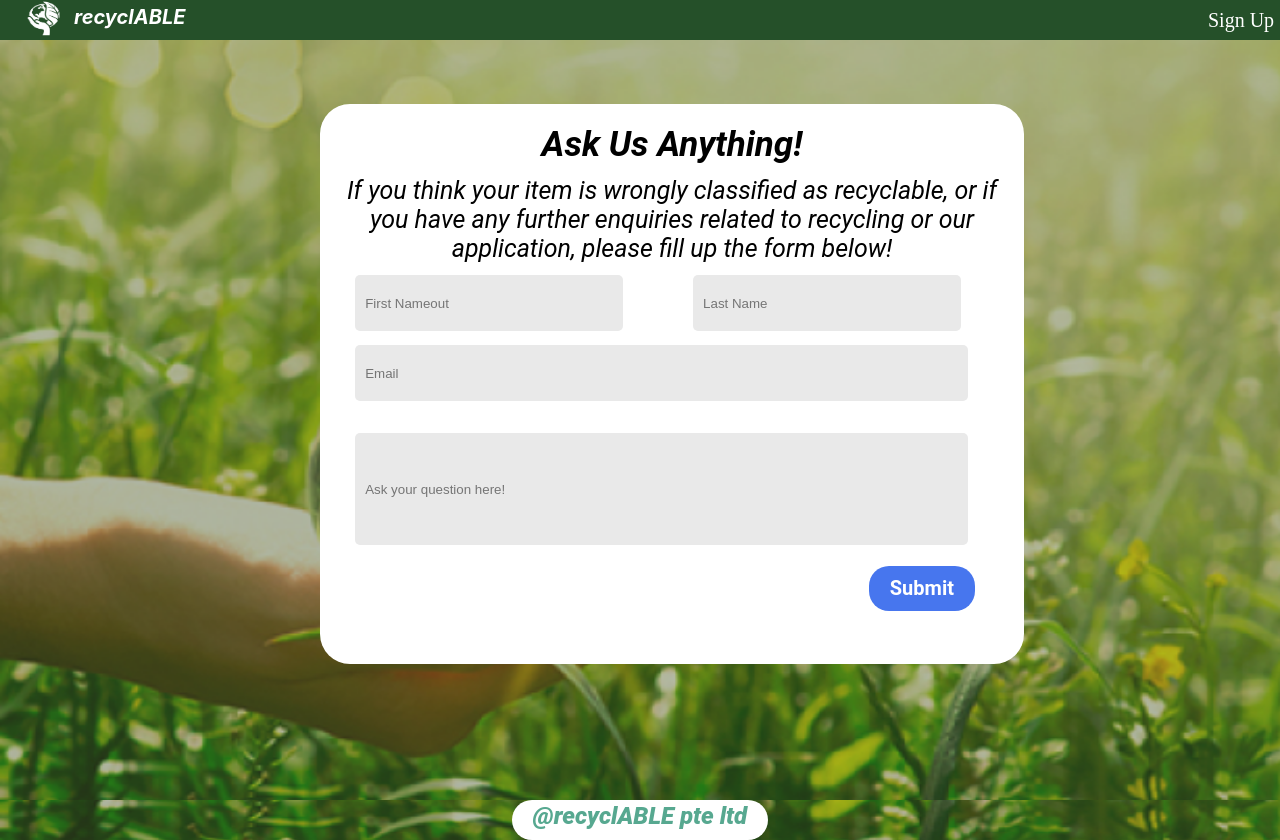
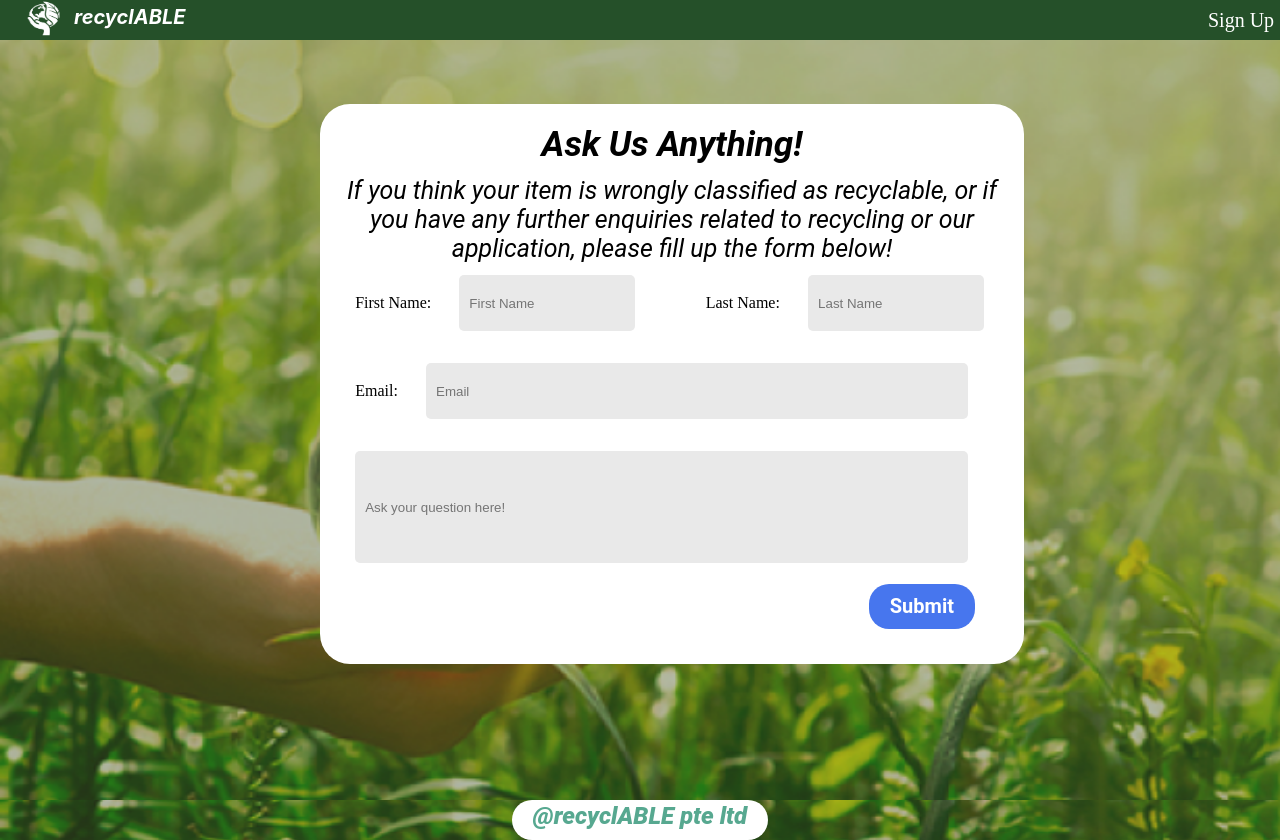
Before and after one commit to IzhakJames/recyclAble, a Vue app: page /contact_us in a window 1280 px wide. Shown: the top 840 px of the page. Built offline with nearby package versions, Linux system fonts and the light colour scheme; no server answers.

Commit message:
different contact_us form for users and non-users

```diff
--- a/src/components/ContactUs.vue
+++ b/src/components/ContactUs.vue
@@ -3,11 +3,14 @@
     <div id="rectangle">
         <h1>Ask Us Anything!</h1>
         <p>If you think your item is wrongly classified as recyclable, or if you have any further enquiries related to recycling or our application, please fill up the form below!</p>
-
-        <input v-show="this.loggedOut" v-model="question.Fname" type="text" id="fname" name="fname" placeholder="First Nameout">
+        <label id="fnLabel">First Name:</label>
+        <input v-show="this.loggedOut" v-model="question.Fname" type="text" id="fname" name="fname" placeholder="First Name">
         <input v-show="!this.loggedOut" v-model="this.question.Fname" type="text" id="fname" name="fname">
-        <input v-model="question.Lname" type="text" id="lname" name="lname" placeholder="Last Name"><br>
-        <input v-show="this.loggedOut" v-model="question.Email" type="text" id="email" name="email" placeholder="Email"><br>
+        <label id="lnLabel">Last Name:</label>
+        <input v-show="this.loggedOut" v-model="question.Lname" type="text" id="lname" name="lname" placeholder="Last Name"><br v-show="this.loggedOut">
+        <input v-show="!this.loggedOut" v-model="question.Lname" type="text" id="lname" name="lname"><br>
+        <label id="emLabel">Email:</label>
+        <input v-show="this.loggedOut" v-model="question.Email" type="text" id="email" name="email" placeholder="Email"><br v-show="this.loggedOut">
         <input v-show="!this.loggedOut" v-model="question.Email" type="text" id="email" name="email"><br>
         <input v-model="question.Question" type="text" id="detail" name="detail" placeholder="Ask your question here!"><br>
         <button v-on:click="sendQuestion()">Submit</button>
@@ -43,7 +46,9 @@ export default {
         database.collection('Users').doc(uid).get().then((doc) => {
             if (doc.exists) {
               this.thisUser = doc.data();
-              this.question.Fname = doc.data().fullName;
+              var fullName =  doc.data().fullName.split(/\s+/);
+              this.question.Fname = fullName[0];
+              this.question.Lname = fullName[1];
               this.question.Email = doc.data().email;
             } else {
                 // doc.data() will be undefined in this case
@@ -118,19 +123,29 @@ p {
 }
 
 #fname, #lname {
-    width: 38%;
+    width: 25%;
     height: 10%;
     margin: 1% 5%;
 
     background: #E9E9E9;
 }
 
+#fnLabel, #lnLabel {
+    width: 10%;
+    height: 10%;
+    margin: 1% -1% 1% 5%;
+
+}
+
 #email {
-    width: 87%;
+    width: 77%;
     height: 10%;
     margin: 1% 5%;
     background: #E9E9E9;
+}
 
+#emLabel {
+    margin: 1% -1% 1% 5%;
 }
 
 #detail {
@@ -154,7 +169,6 @@ button {
     line-height: 25px;
     border:none;
     color: #FFFFFF;
-
 }
 
 </style>
```
